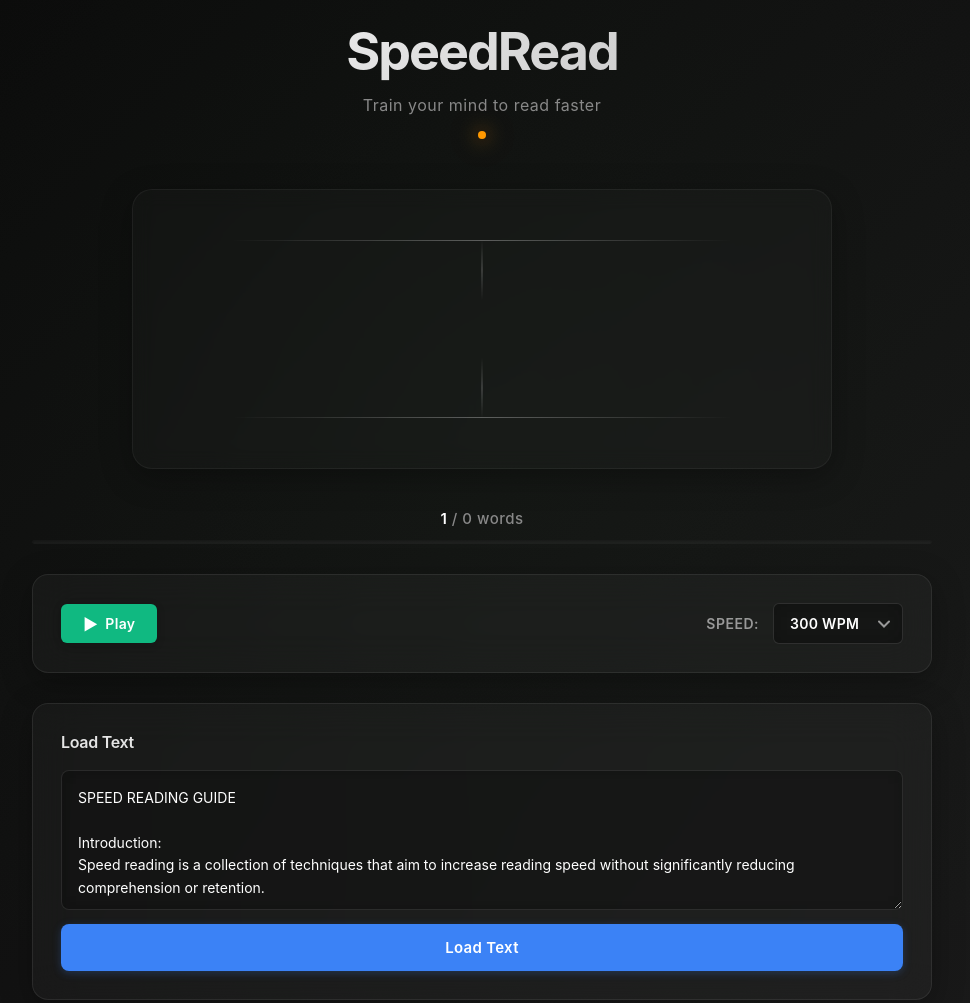
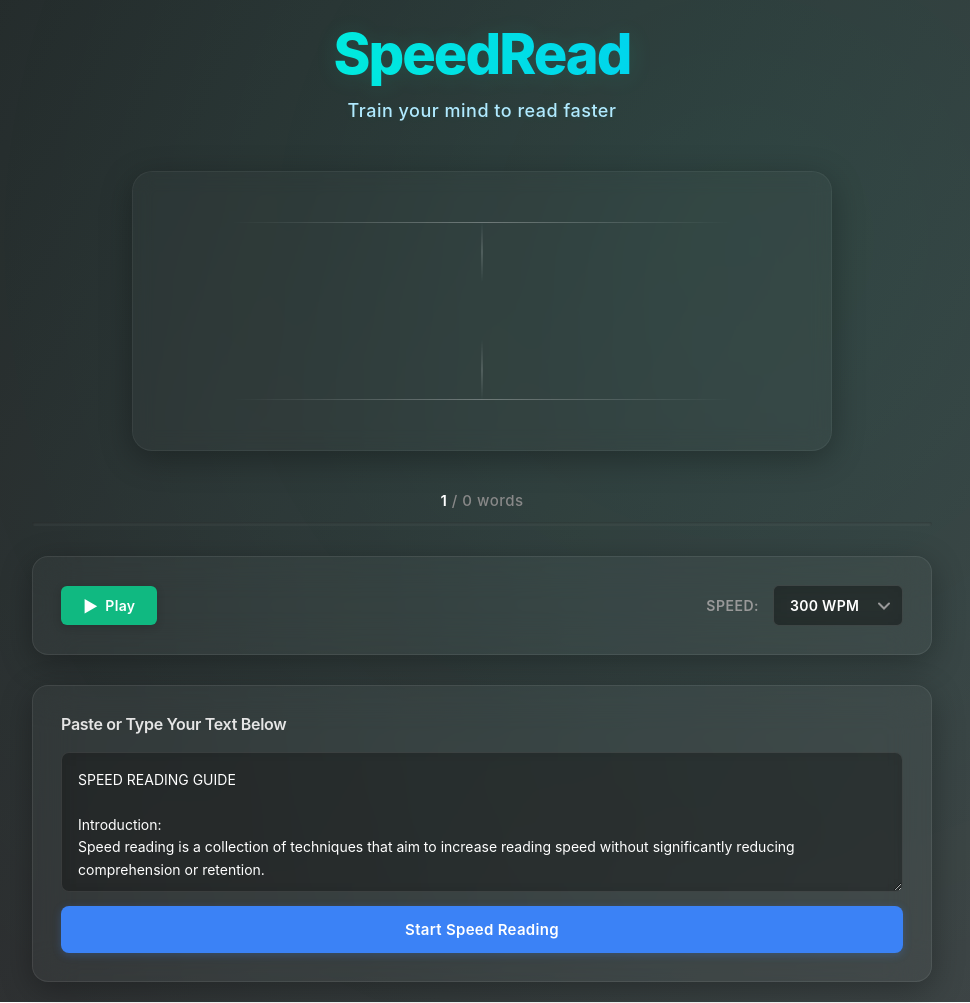
Before and after one commit to Pratham-dash/SpeedRead, a website: page frontend/index.html in a window 1280 px wide. Shown: the top 1003 px of the page, without its empty margins (158-1128 px from the left). Drawn offline with Linux system fonts and the light colour scheme; no server answers.

Commit message:
add 900 wpm

```diff
--- a/frontend/app.js
+++ b/frontend/app.js
@@ -28,23 +28,22 @@ const elements = {
     totalWordsEl: document.querySelector('.total-words'),
     progressBar: document.querySelector('.progress-bar-fill'),
     textInput: document.getElementById('textInput'),
-    loadTextBtn: document.getElementById('loadTextBtn'),
-    statusIndicator: document.getElementById('statusIndicator')
+    loadTextBtn: document.getElementById('loadTextBtn')
+    // statusIndicator removed
 };
 
 async function checkBackendStatus() {
     console.log('Checking backend status...');
 
+    // Status indicator removed; just check backend and log
     try {
         const controller = new AbortController();
         const timeoutId = setTimeout(() => controller.abort(), 2000);
 
-        // Health check should use the root backend URL, not /api
         const healthUrl = API_BASE_URL.endsWith('/api')
             ? API_BASE_URL.replace(/\/api$/, '') + '/health'
             : API_BASE_URL + '/health';
 
-        console.log(`Fetching from ${healthUrl}`);
         const response = await fetch(healthUrl, {
             method: 'GET',
             signal: controller.signal
@@ -52,12 +51,8 @@ async function checkBackendStatus() {
 
         clearTimeout(timeoutId);
 
-        console.log('Response status:', response.status, response.ok);
-
         if (response.ok) {
             appState.backendConnected = true;
-            elements.statusIndicator.classList.add('connected');
-            elements.statusIndicator.classList.remove('disconnected');
             console.log('Backend API is available');
             return true;
         }
@@ -66,8 +61,6 @@ async function checkBackendStatus() {
     }
 
     appState.backendConnected = false;
-    elements.statusIndicator.classList.add('disconnected');
-    elements.statusIndicator.classList.remove('connected');
     console.log('Using local processing');
     return false;
 }
--- a/frontend/index.html
+++ b/frontend/index.html
@@ -13,9 +13,7 @@
         <header class="app-header">
             <h1>SpeedRead</h1>
             <p class="subtitle">Train your mind to read faster</p>
-            <div class="status-indicator" id="statusIndicator">
-                <span class="status-dot"></span>
-            </div>
+            <!-- Status indicator removed for cleaner UI -->
         </header>
 
         <!-- Display Area with Guide Lines -->
@@ -76,6 +74,7 @@
                         <option value="400">400 WPM</option>
                         <option value="500">500 WPM</option>
                         <option value="700">700 WPM</option>
+                        <option value="900">900 WPM</option>
                         <option value="1000">1000 WPM</option>
                     </select>
                 </div>
@@ -84,7 +83,7 @@
 
         <!-- Input Section -->
         <section class="input-section">
-            <h2 class="input-title">Load Text</h2>
+            <h2 class="input-title">Paste or Type Your Text Below</h2>
             <div class="input-container">
                 <textarea
                     id="textInput"
@@ -92,7 +91,7 @@
                     placeholder="Paste your text here..."
                     aria-label="Text input for speed reading"
                 ></textarea>
-                <button id="loadTextBtn" class="load-btn">Load Text</button>
+                <button id="loadTextBtn" class="load-btn">Start Speed Reading</button>
             </div>
         </section>
     </main>
--- a/frontend/styles.css
+++ b/frontend/styles.css
@@ -6,8 +6,8 @@
 
 body {
     font-family: 'Inter', -apple-system, BlinkMacSystemFont, 'Segoe UI', Roboto, sans-serif;
-    background: linear-gradient(135deg, #0a0a0a 0%, #1a1a1a 100%);
-    color: #fff;
+    background: linear-gradient(120deg, #232526 0%, #414345 100%);
+    color: #f3f3f3;
     min-height: 100vh;
     display: flex;
     align-items: center;
@@ -24,8 +24,7 @@ body::before {
     left: -50%;
     width: 200%;
     height: 200%;
-    background: radial-gradient(circle at 50% 50%, rgba(76, 175, 80, 0.03) 0%, transparent 50%);
-    animation: ambient-rotate 30s linear infinite;
+    background: radial-gradient(circle at 60% 40%, rgba(0, 255, 200, 0.08) 0%, transparent 60%);
     pointer-events: none;
     z-index: 0;
 }
@@ -48,73 +47,27 @@ body::before {
     margin-bottom: 50px;
 }
 
+
 .app-header h1 {
-    font-size: 52px;
-    font-weight: 700;
+    font-size: 56px;
+    font-weight: 800;
     letter-spacing: -2px;
     margin-bottom: 12px;
-    background: linear-gradient(135deg, #fff 0%, #b8b8b8 100%);
+    background: linear-gradient(90deg, #00ffd0 0%, #00bfff 100%);
     -webkit-background-clip: text;
     -webkit-text-fill-color: transparent;
     background-clip: text;
+    text-shadow: 0 2px 24px rgba(0,255,200,0.12);
 }
 
 .subtitle {
-    color: #888;
-    font-size: 16px;
-    font-weight: 400;
+    color: #b0eaff;
+    font-size: 18px;
+    font-weight: 500;
     letter-spacing: 0.5px;
+    text-shadow: 0 1px 8px rgba(0,255,200,0.08);
 }
 
-.status-indicator {
-    display: flex;
-    align-items: center;
-    justify-content: center;
-    margin-top: 16px;
-}
-
-.status-dot {
-    width: 8px;
-    height: 8px;
-    border-radius: 50%;
-    background-color: #444;
-    box-shadow: 0 0 10px rgba(68, 68, 68, 0.5);
-    animation: pulse 2s ease-in-out infinite;
-    transition: all 0.4s ease;
-}
-
-.status-indicator.connected .status-dot {
-    background-color: #4CAF50;
-    box-shadow: 0 0 15px rgba(76, 175, 80, 0.6), 0 0 30px rgba(76, 175, 80, 0.3);
-    animation: glow-green 2s ease-in-out infinite;
-}
-
-.status-indicator.disconnected .status-dot {
-    background-color: #ff9800;
-    box-shadow: 0 0 15px rgba(255, 152, 0, 0.6), 0 0 30px rgba(255, 152, 0, 0.3);
-    animation: glow-orange 2s ease-in-out infinite;
-}
-
-@keyframes pulse {
-    0%, 100% {
-        opacity: 0.4;
-        transform: scale(1);
-    }
-    50% {
-        opacity: 1;
-        transform: scale(1.1);
-    }
-}
-
-@keyframes glow-green {
-    0%, 100% { box-shadow: 0 0 15px rgba(76, 175, 80, 0.6), 0 0 30px rgba(76, 175, 80, 0.3); }
-    50% { box-shadow: 0 0 20px rgba(76, 175, 80, 0.8), 0 0 40px rgba(76, 175, 80, 0.4); }
-}
-
-@keyframes glow-orange {
-    0%, 100% { box-shadow: 0 0 15px rgba(255, 152, 0, 0.6), 0 0 30px rgba(255, 152, 0, 0.3); }
-    50% { box-shadow: 0 0 20px rgba(255, 152, 0, 0.8), 0 0 40px rgba(255, 152, 0, 0.4); }
-}
 
 .display-section {
     display: flex;
```
